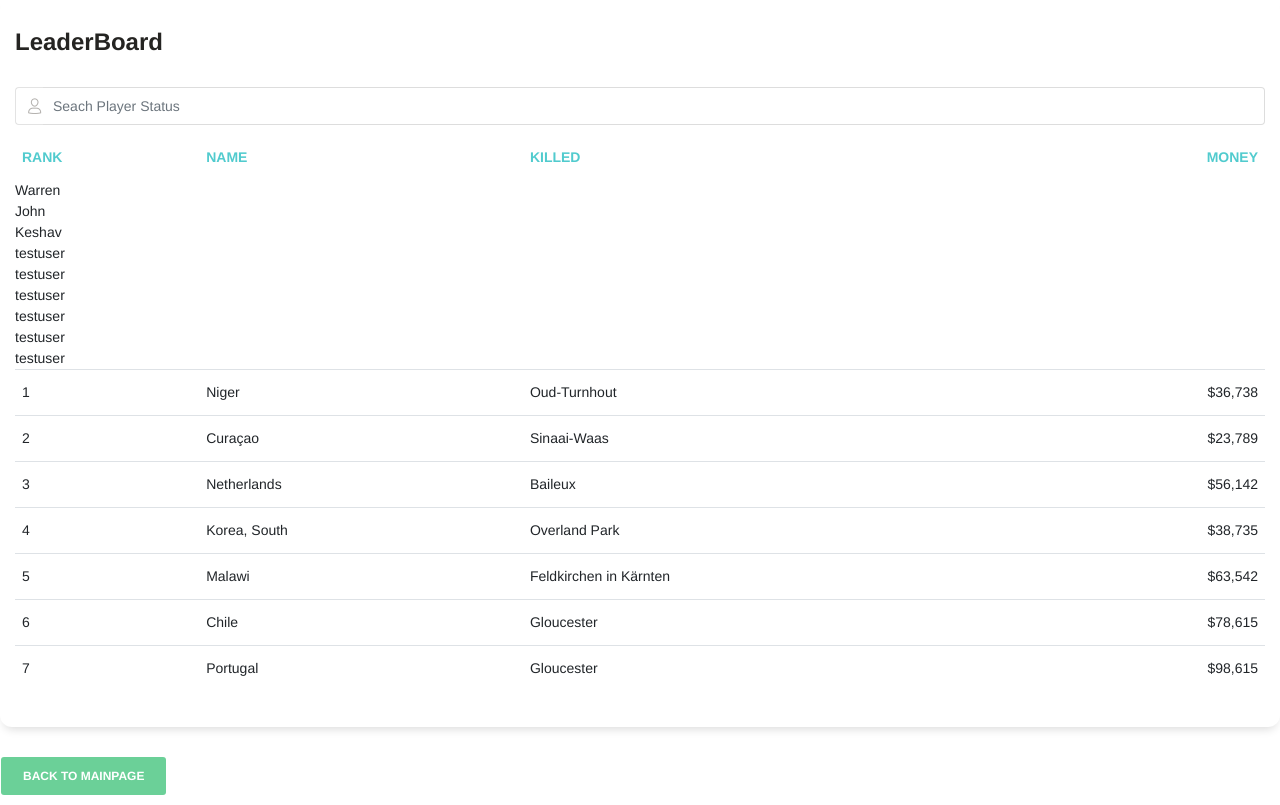
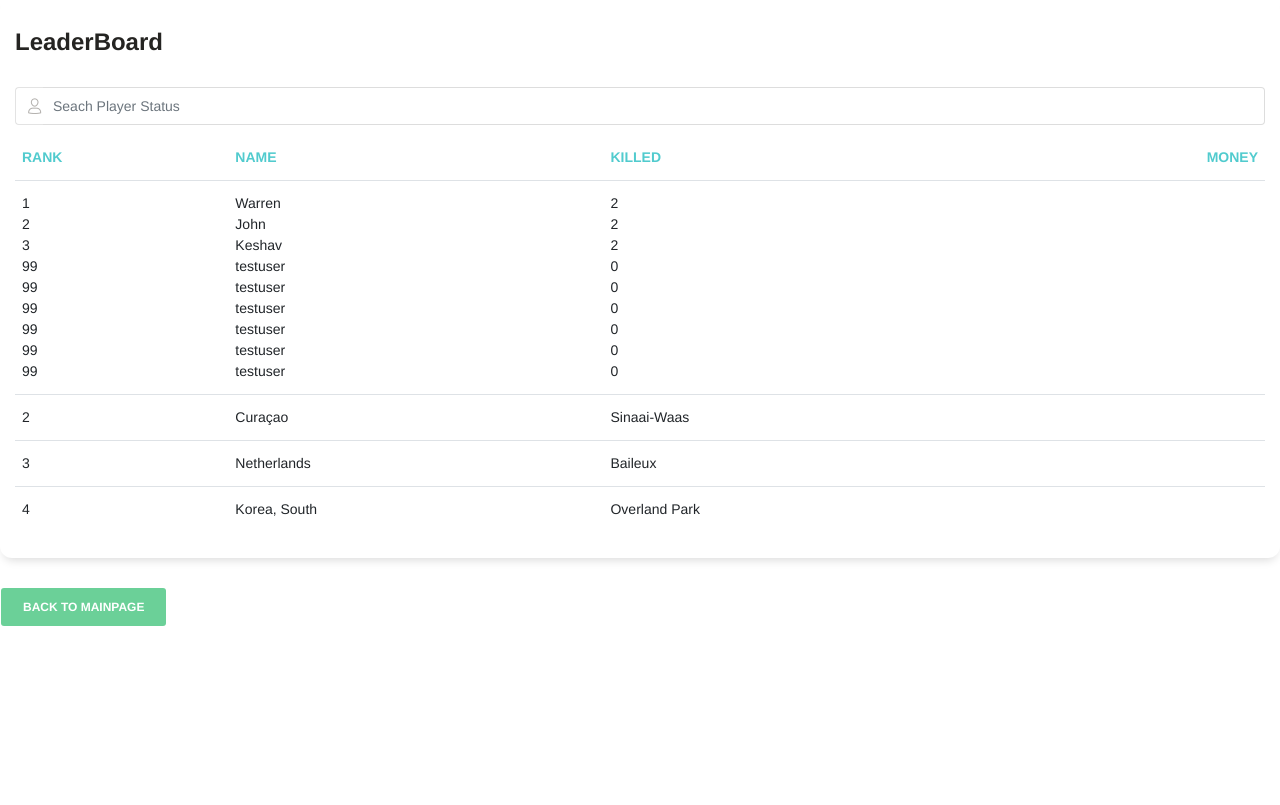
Before and after one commit to BUUPE/Ezio, a Next.js app: page /leaderboard in a window 1280 px wide. Built offline with nearby package versions, Linux system fonts and the light colour scheme.

Commit message:
data display

```diff
--- a/pages/leaderboard.js
+++ b/pages/leaderboard.js
@@ -18,8 +18,7 @@ import {
 
 
 export default function Leaderboard() {
-
-  const playerData = [ // this will come from the DB
+var playerData = [ // this will come from the DB
     {
       rank: 1,
       name: "Warren",
@@ -68,6 +67,7 @@ export default function Leaderboard() {
   ];
 
 
+
     return (
       <>
       <div className="content">
@@ -83,10 +83,14 @@ export default function Leaderboard() {
                         <InputGroupAddon addonType="prepend">
                           <InputGroupText><i className="nc-icon nc-single-02"></i></InputGroupText>
                         </InputGroupAddon>
-                        <Input type="text" placeholder="Seach Player Status" />
+                        <Input type="text" id="myInput" placeholder="Seach Player Status" />
                       </InputGroup>
                     </>
-                <Table responsive>
+                <table class="table-responsive-sm" class="table"
+                      data-url="playerData"
+                      data-search="true"
+                      data-show-toggle="true"
+                      data-row-style="rowStyle">
                   <thead className="text-primary">
                   <tr>
                     <th>Rank</th>
@@ -97,56 +101,44 @@ export default function Leaderboard() {
                   </thead>
                   <tbody>
 
-                  {playerData.map( player => {
-                    return (<div>{player.name}</div>);
-                  })}
-
-
                   <tr>
-                    <td>1</td>
-                    <td>Niger</td>
-                    <td>Oud-Turnhout</td>
-                    <td className="text-right">$36,738</td>
+                    <td>
+                      {playerData.map( player => {
+                        return (<div>{player.rank}</div>);
+                        })}
+                    </td>
+                    <td>
+                      {playerData.map( player => {
+                      return (<div>{player.name}</div>);
+                      })}
+                    </td>
+                    <td>
+                      {playerData.map( player => {
+                      return (<div>{player.numKilled}</div>);
+                      })}
+                    </td>
+                    <td className="text-right"></td>
                   </tr>
-
                   <tr>
                     <td>2</td>
                     <td>Curaçao</td>
                     <td>Sinaai-Waas</td>
-                    <td className="text-right">$23,789</td>
+                    <td className="text-right"></td>
                   </tr>
                   <tr>
                     <td>3</td>
                     <td>Netherlands</td>
                     <td>Baileux</td>
-                    <td className="text-right">$56,142</td>
+                    <td className="text-right"></td>
                   </tr>
                   <tr>
                     <td>4</td>
                     <td>Korea, South</td>
                     <td>Overland Park</td>
-                    <td className="text-right">$38,735</td>
-                  </tr>
-                  <tr>
-                    <td>5</td>
-                    <td>Malawi</td>
-                    <td>Feldkirchen in Kärnten</td>
-                    <td className="text-right">$63,542</td>
-                  </tr>
-                  <tr>
-                    <td>6</td>
-                    <td>Chile</td>
-                    <td>Gloucester</td>
-                    <td className="text-right">$78,615</td>
-                  </tr>
-                  <tr>
-                    <td>7</td>
-                    <td>Portugal</td>
-                    <td>Gloucester</td>
-                    <td className="text-right">$98,615</td>
+                    <td className="text-right"></td>
                   </tr>
                   </tbody>
-                </Table>
+                </table>
               </CardBody>
             </Card>
           </Col>
@@ -158,7 +150,41 @@ export default function Leaderboard() {
       </div>
       </>
     );
+
+    function rowStyle(row, index) {
+      var classes = [
+        'bg-blue',
+        'bg-green',
+        'bg-orange',
+        'bg-yellow',
+        'bg-red'
+      ]
+    if (index % 1 === 0 && index / 2 < classes.length) {
+      return {
+        classes: classes[index / 2]
+      }
+    }
+    return {
+      css: {
+        color: 'blue'
+      }
+    }
+  }
+  //try to use script to do the search bar
+  <script>
+
+  </script>
+  $(document).ready(function(){
+    $("#myInput").on("keyup", function() {
+      var value = $(this).val().toLowerCase();
+      $("#myTable tr").filter(function() {
+        $(this).toggle($(this).text().toLowerCase().indexOf(value) > -1)
+      });
+    });
+  });
+
 }
+
 
 
 
```
